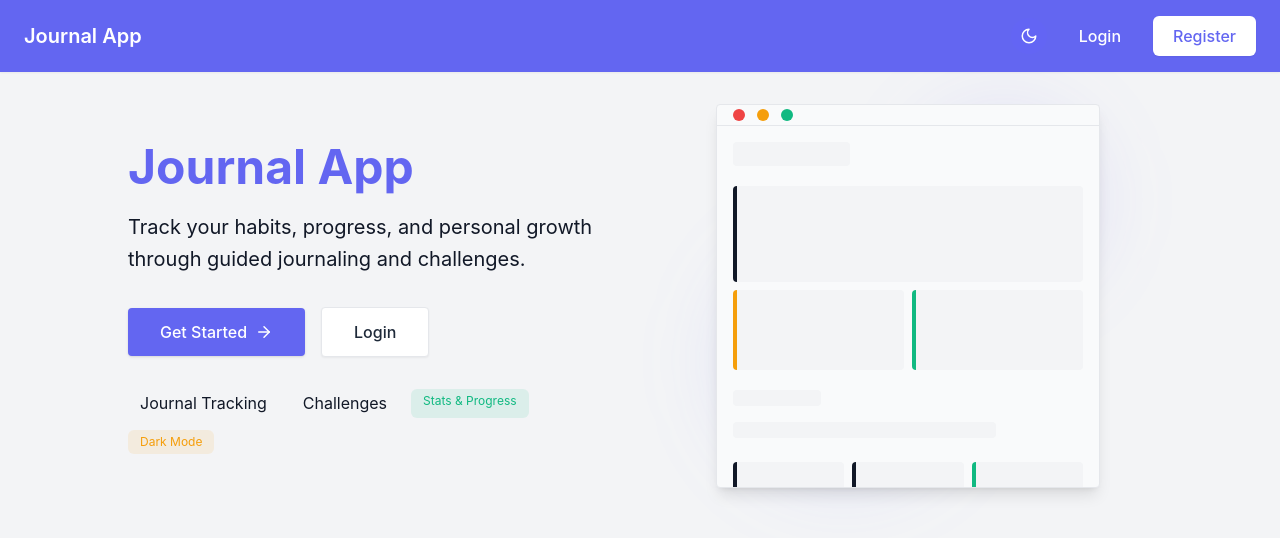
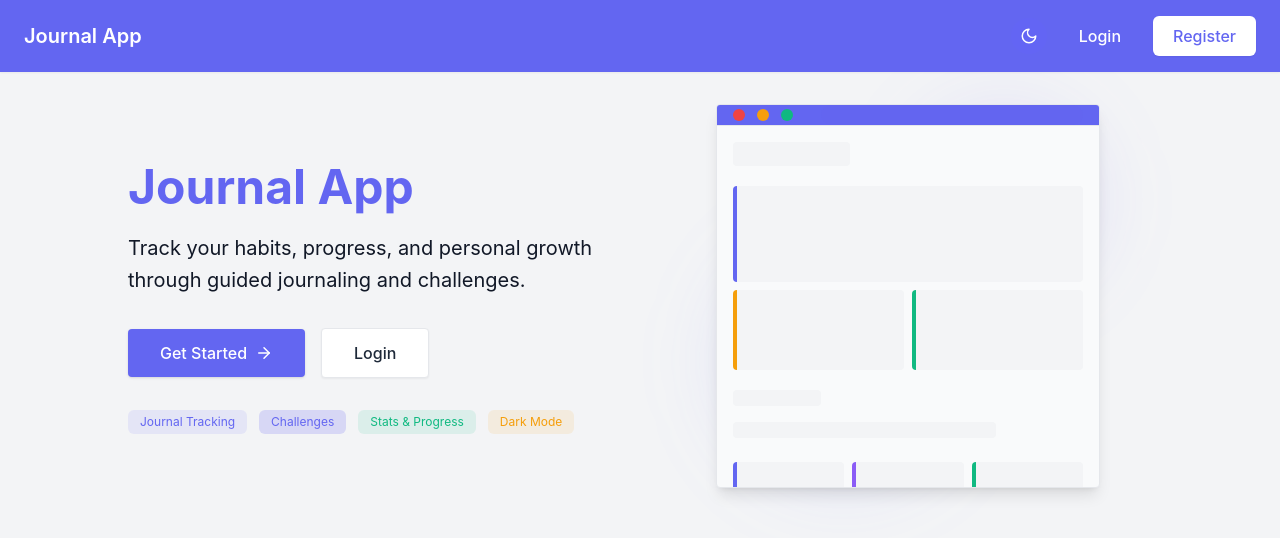
Before and after one commit to robert-crandall/journal-app, a SvelteKit app in the folder frontend/: page / in a window 1280 px wide. Shown: the top 538 px of the page. Built offline with nearby package versions, Linux system fonts and the light colour scheme.

Commit message:
Fix button colors

```diff
--- a/frontend/src/app.css
+++ b/frontend/src/app.css
@@ -1,18 +1,42 @@
 /* Active card utility for consistent card backgrounds in both light and dark mode */
 .active-card {
-	background-color: var(--card-elevated);
+	background-color: var(--b2); /* DaisyUI card background */
 	border-radius: var(--radius-lg);
 	box-shadow: var(--shadow-lg);
-	/* Optional: add border for extra separation */
-	border: 1px solid var(--card-border);
+	border: 1px solid var(--bc, var(--card-border)); /* DaisyUI card border */
 }
+
 @import 'tailwindcss';
+@plugin "daisyui";
+
+
+:root {
+	/* DaisyUI v5 theme variables */
+	--color-primary: #6366f1;
+	--color-primary-content: #fff;
+	--color-secondary: #8b5cf6;
+	--color-secondary-content: #fff;
+	--color-accent: #10b981;
+	--color-accent-content: #fff;
+	--color-warning: #f59e0b;
+	--color-warning-content: #fff;
+	--color-error: #ef4444;
+	--color-error-content: #fff;
+	--color-success: #10b981;
+	--color-success-content: #fff;
+	--color-info: #3b82f6;
+	--color-info-content: #fff;
+	--color-base-100: #fff;
+	--color-base-200: #f3f4f6;
+	--color-base-300: #f9fafb;
+	--color-base-content: #111827;
+}
 
 @theme {
 	/* Font family */
 	--font-sans: 'Inter', system-ui, sans-serif;
 
-	/* Core brand colors - Indigo */
+	/* Brand and status colors for custom utilities */
 	--color-brand-50: #eef2ff;
 	--color-brand-100: #e0e7ff;
 	--color-brand-200: #c7d2fe;
@@ -23,20 +47,12 @@
 	--color-brand-700: #4338ca;
 	--color-brand-800: #3730a3;
 	--color-brand-900: #312e81;
-
-	/* Secondary colors */
 	--color-secondary-500: #8b5cf6; /* Purple */
-
-	/* Accent colors */
 	--color-accent-500: #10b981; /* Emerald */
-
-	/* Status colors */
 	--color-success: #10b981; /* Green */
 	--color-warning: #f59e0b; /* Amber */
 	--color-error: #ef4444;   /* Red */
 	--color-info: #3b82f6;    /* Blue */
-
-	/* Card status border colors */
 	--color-status-active: #10b981;  /* Green - Active */
 	--color-status-pending: #3b82f6; /* Blue - Pending */
 	--color-status-inprogress: #f59e0b; /* Amber - In progress */
--- a/frontend/src/routes/+page.svelte
+++ b/frontend/src/routes/+page.svelte
@@ -37,8 +37,8 @@
 				<div class="grid grid-cols-1 gap-6 md:grid-cols-2 lg:grid-cols-3">
 					<!-- Active Quest Card -->
 					<div class="col-span-1 md:col-span-2 lg:col-span-2">
-						<div class="active-card border-l-4 border-indigo-500 p-6 transition-all hover:shadow-xl">
-							<h2 class="mb-4 text-xl font-bold text-indigo-600 dark:text-indigo-400">Active Quest</h2>
+						<div class="active-card border-l-4 border-primary p-6 transition-all hover:shadow-xl">
+							<h2 class="mb-4 text-xl font-bold text-primary">Active Quest</h2>
 
 							<div class="mb-4">
 								<h3 class="mb-2 text-lg font-semibold text-gray-800 dark:text-gray-100">
@@ -59,10 +59,10 @@
 
 							<div class="mt-6 flex items-center justify-between">
 								<span class="font-medium text-gray-600 dark:text-gray-400">1 day remaining</span>
-								<a
-									href="#"
-									class="flex items-center gap-2 rounded bg-indigo-600 px-4 py-2 font-medium text-white transition-all hover:bg-indigo-700"
-								>
+														<a
+															href="#"
+															class="btn btn-primary bg-primary gap-2"
+														>
 									View Details
 									<svg xmlns="http://www.w3.org/2000/svg" width="16" height="16" viewBox="0 0 24 24" fill="none" stroke="currentColor" stroke-width="2" stroke-linecap="round" stroke-linejoin="round" class="lucide lucide-arrow-right"><path d="M5 12h14"/><path d="m12 5 7 7-7 7"/></svg>
 								</a>
@@ -72,8 +72,8 @@
 
 					<!-- Today's Journal Card -->
 					<div class="col-span-1">
-						<div class="active-card border-l-4 border-amber-500 flex h-full flex-col p-6 transition-all hover:shadow-xl">
-							<h2 class="mb-4 text-xl font-bold text-indigo-600 dark:text-indigo-400">Today's Journal</h2>
+						<div class="active-card border-l-4 border-warning flex h-full flex-col p-6 transition-all hover:shadow-xl">
+							<h2 class="mb-4 text-xl font-bold text-primary">Today's Journal</h2>
 
 							<div class="mb-4">
 								<span class="mb-2 inline-block rounded-full bg-purple-100 dark:bg-purple-900/20 px-3 py-1 text-sm text-purple-800 dark:text-purple-300">
@@ -87,7 +87,7 @@
 							<div class="mt-auto">
 								<a
 									href="#"
-									class="btn btn-primary inline-flex items-center gap-2 px-4 py-2 font-medium"
+									class="btn btn-primary gap-2"
 								>
 									<svg xmlns="http://www.w3.org/2000/svg" width="16" height="16" viewBox="0 0 24 24" fill="none" stroke="currentColor" stroke-width="2" stroke-linecap="round" stroke-linejoin="round" class="lucide lucide-pencil"><path d="M17 3a2.85 2.85 0 1 1 4 4L7.5 20.5 2 22l1.5-5.5Z"/><path d="m15 5 4 4"/></svg>
 									Write Entry
@@ -98,8 +98,8 @@
 
 					<!-- Today's Challenges -->
 					<div class="col-span-1">
-						<div class="active-card border-l-4 border-emerald-500 p-6 transition-all hover:shadow-xl">
-							<h2 class="mb-4 text-xl font-bold text-indigo-600 dark:text-indigo-400">Today's Challenges</h2>
+						<div class="active-card border-l-4 border-success p-6 transition-all hover:shadow-xl">
+							<h2 class="mb-4 text-xl font-bold text-primary">Today's Challenges</h2>
 
 							<div class="mb-4">
 								<h3 class="mb-1 font-medium text-gray-600 dark:text-gray-400">Dexterity</h3>
@@ -121,18 +121,18 @@
 							</div>
 
 							<div class="mt-4 text-center">
-								<button class="font-medium text-indigo-600 hover:text-indigo-700 dark:text-indigo-400 dark:hover:text-indigo-300">Complete</button>
+								<button class="font-medium text-primary hover:text-primary/80">Complete</button>
 							</div>
 						</div>
 					</div>
 
 					<!-- Stat Focus -->
 					<div class="col-span-1">
-						<div class="active-card border-l-4 border-purple-500 p-6 transition-all hover:shadow-xl">
-							<h2 class="mb-4 text-xl font-bold text-indigo-600 dark:text-indigo-400">Stat Focus</h2>
+						<div class="active-card border-l-4 border-secondary p-6 transition-all hover:shadow-xl">
+							<h2 class="mb-4 text-xl font-bold text-secondary">Stat Focus</h2>
 
 							<div>
-								<h3 class="font-medium text-gray-800 dark:text-gray-100">Physical Health<span class="ml-2 text-gray-500 dark:text-gray-400">Level 3</span></h3>
+								<h3 class="font-medium text-base-content">Physical Health<span class="ml-2 text-base-content/60">Level 3</span></h3>
 								<div class="mt-2">
 									<div class="flex items-center justify-between">
 										<span class="text-xs text-gray-500 dark:text-gray-400">XP</span>
@@ -148,7 +148,7 @@
 							<div class="mt-4 text-center">
 								<a
 									href="#"
-									class="inline-flex items-center gap-1 font-medium text-indigo-600 hover:text-indigo-700 dark:text-indigo-400 dark:hover:text-indigo-300"
+									class="inline-flex items-center gap-1 font-medium text-secondary hover:text-secondary/80"
 								>
 									View Details →
 								</a>
@@ -158,15 +158,15 @@
 
 					<!-- Your Stats -->
 					<div class="col-span-1 md:col-span-2 lg:col-span-3">
-						<div class="active-card border-l-4 border-indigo-600 p-6 transition-all hover:shadow-xl">
+						<div class="active-card border-l-4 border-primary p-6 transition-all hover:shadow-xl">
 							<div class="mb-6 flex items-center justify-between">
-								<h2 class="text-xl font-bold text-indigo-600 dark:text-indigo-400">Your Stats</h2>
-								<a href="#" class="text-sm font-medium text-indigo-600 hover:text-indigo-700 dark:text-indigo-400 dark:hover:text-indigo-300">View All →</a>
+								<h2 class="text-xl font-bold text-primary">Your Stats</h2>
+								<a href="#" class="text-sm font-medium text-primary hover:text-primary/80">View All →</a>
 							</div>
 
 							<div class="grid grid-cols-1 gap-6 sm:grid-cols-2 lg:grid-cols-3">
 								<!-- Physical Health Stat -->
-								<div class="border-l-4 border-indigo-600 rounded bg-base-200 p-4">
+								<div class="border-l-4 border-primary rounded bg-base-200 p-4">
 									<h3 class="font-medium text-base-content">Physical Health</h3>
 									<p class="text-base-content/60 mt-1 text-sm">Level 3</p>
 									<p class="mt-2 text-xs text-base-content/60">Consistent movement, energizing meals, and good sleep will give me the energy to thrive</p>
```
